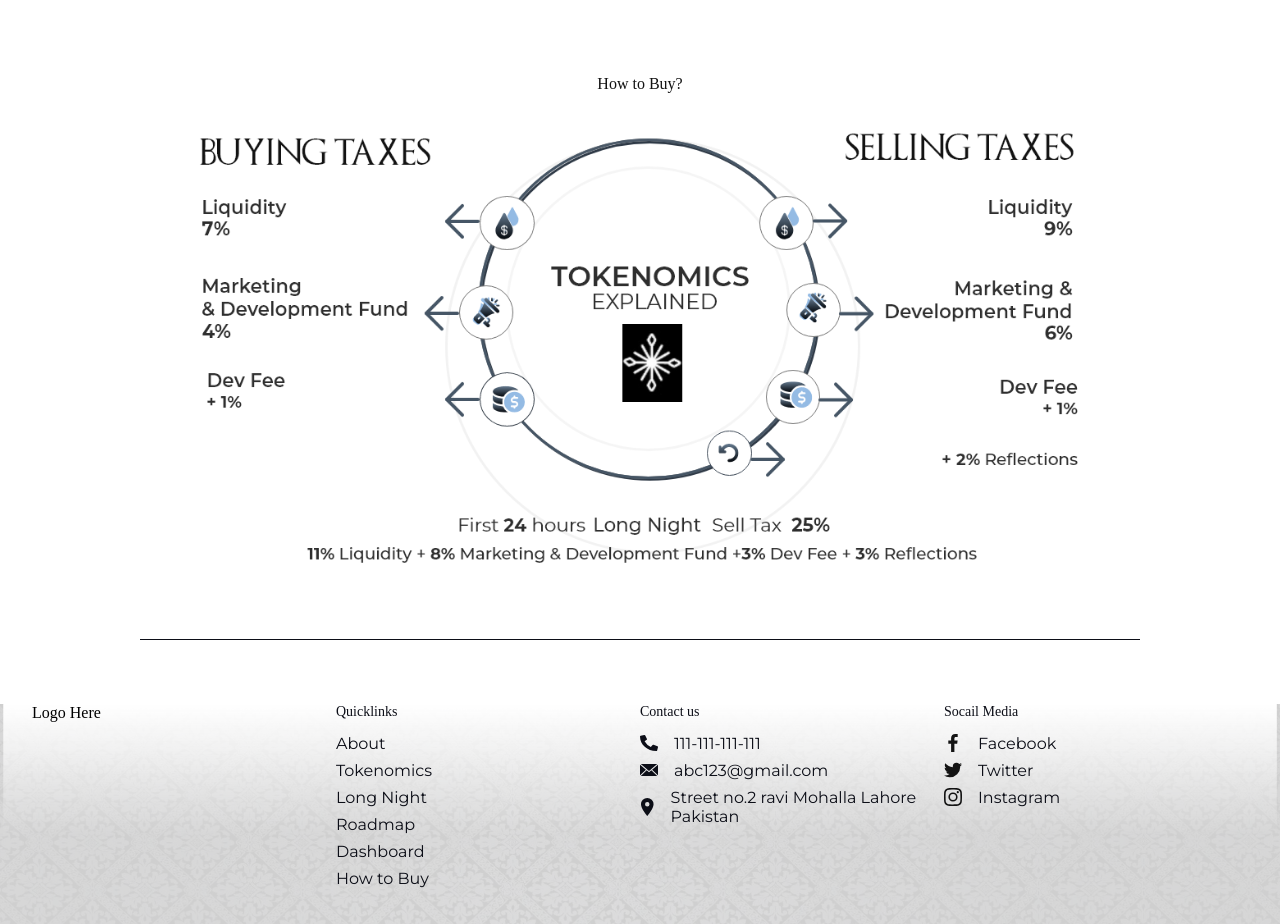
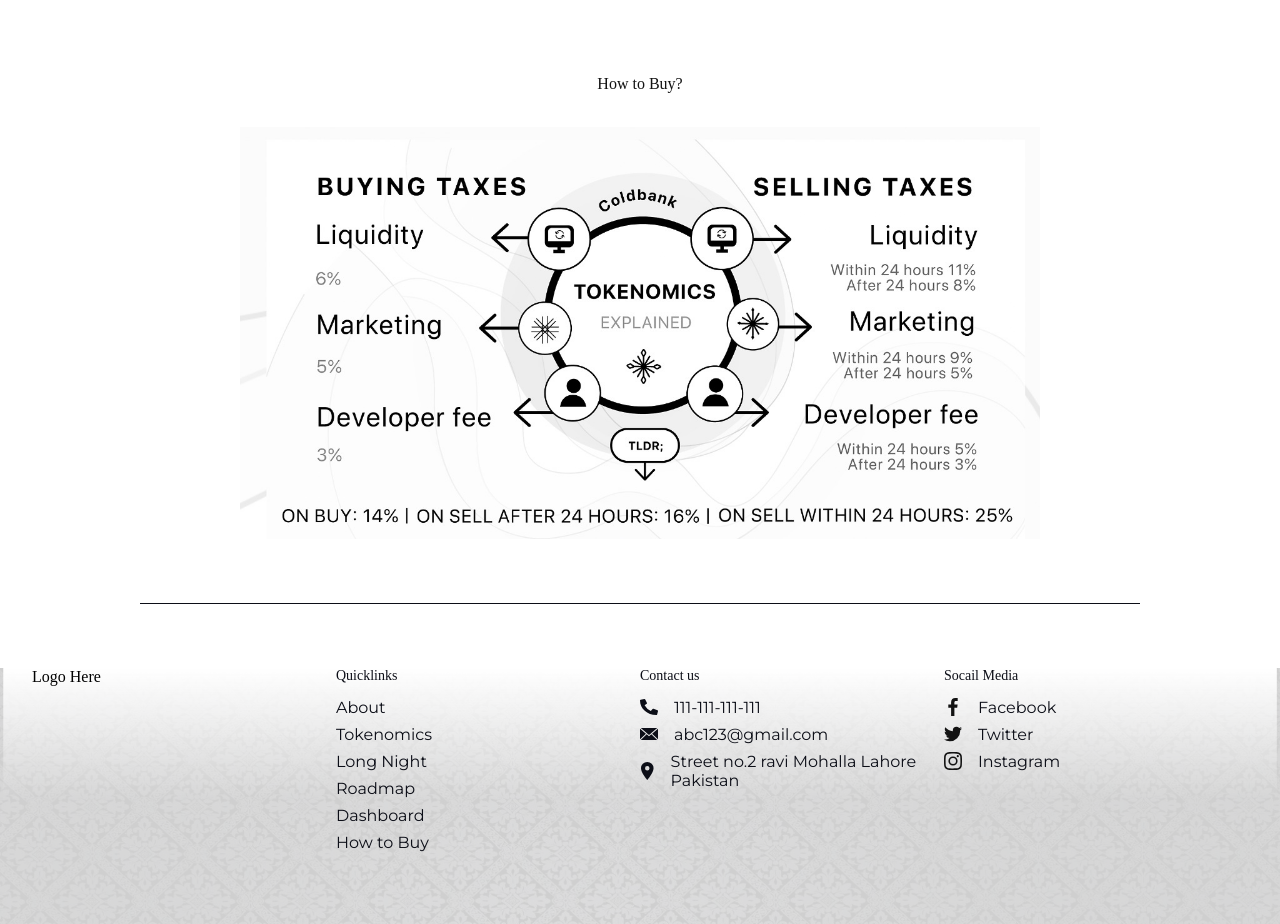
Before and after one commit to mbilalkhalidofficial/winteriscoming, a React (Create React App) app: page / in a window 1280 px wide. Shown: the part 5480-6404 px from the top of the page. Built offline with nearby package versions, Linux system fonts and the light colour scheme; a web font is replaced by a local one.

Commit message:
image changed and deployed

```diff
--- a/src/App.scss
+++ b/src/App.scss
@@ -209,7 +209,7 @@
 }
 .how__buy__section__img {
   width: 100%;
-  max-width: 900px;
+  max-width: 800px;
 }
 .bar {
   width: 100%;
```
Also changed, not shown: src/assets/howtobuy.png.
